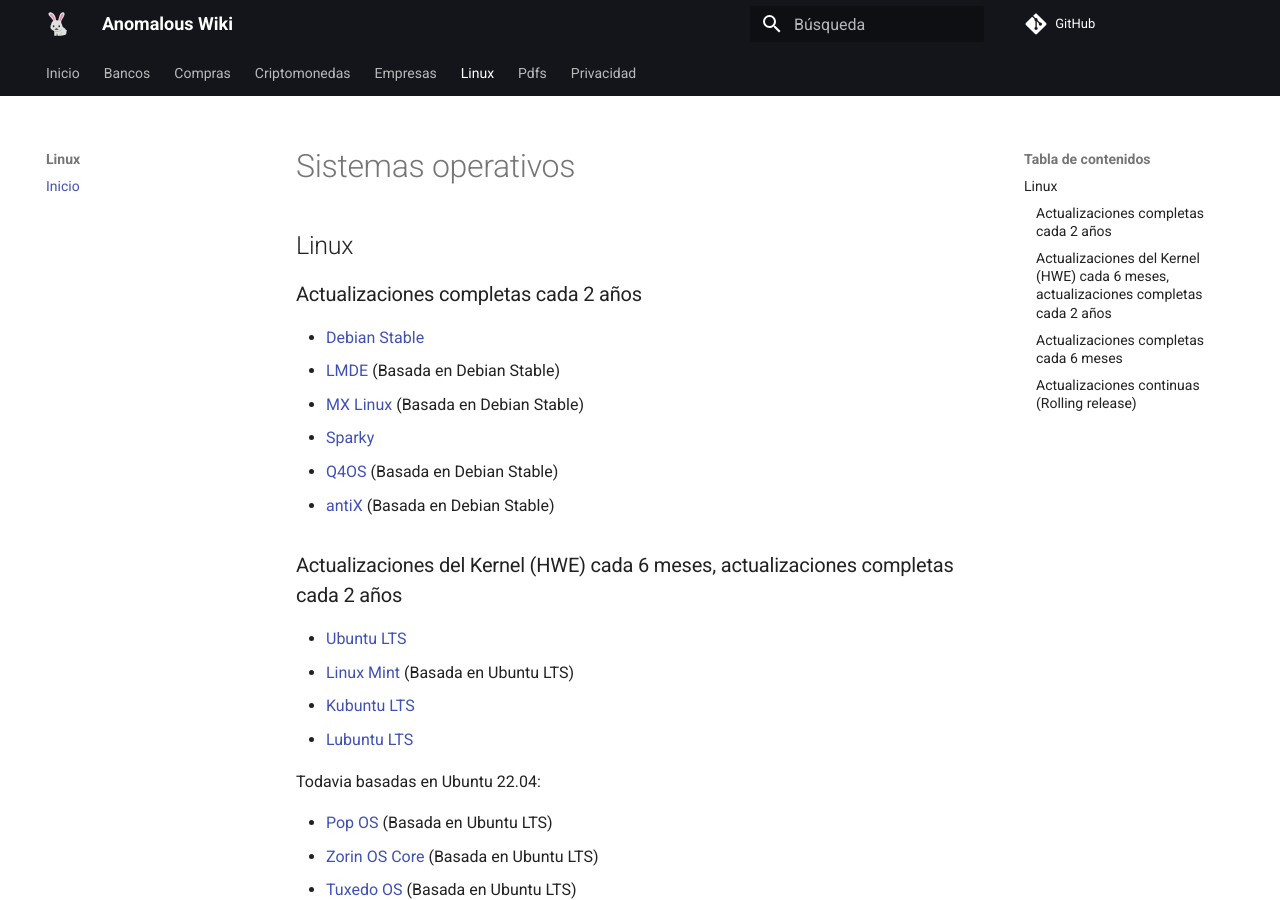
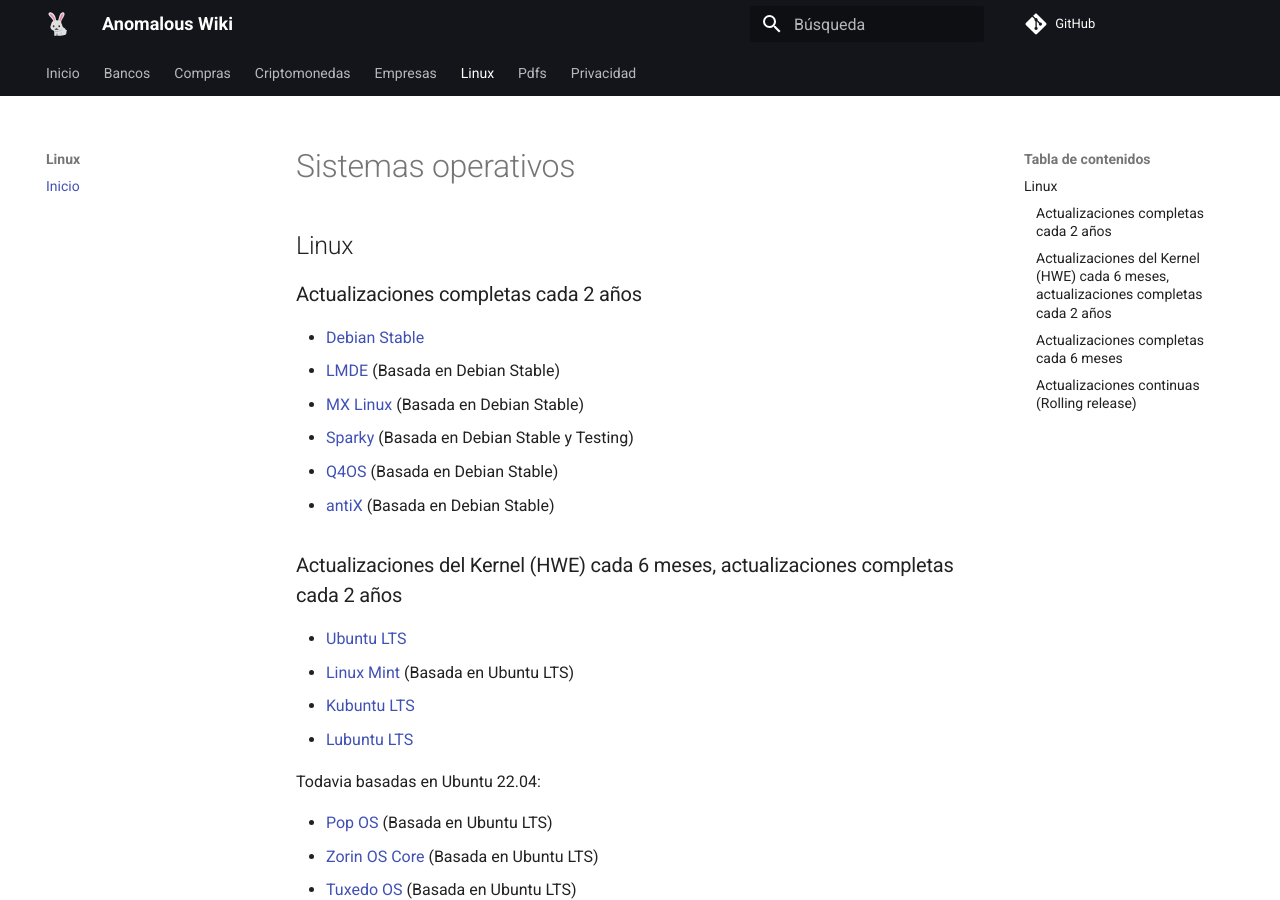
Before and after one commit to anomalouscode/wiki, an MkDocs documentation site: the page built from docs/linux/index.md, in a window 1280 px wide and 900 px high. Built offline with MkDocs 1.6.1 and Material for MkDocs 9.7.7, drawn with Linux system fonts in a browser that asks for light colours; comment, search, counter and statistics services are not loaded.

Commit message:
Update index.md

```diff
--- a/docs/linux/index.md
+++ b/docs/linux/index.md
@@ -11,7 +11,7 @@
 - [Debian Stable](https://debian.org/)
 - [LMDE](https://linuxmint.com/download_lmde.php) (Basada en Debian Stable)
 - [MX Linux](https://mxlinux.org/) (Basada en Debian Stable)
-- [Sparky](https://sparkylinux.org/)
+- [Sparky](https://sparkylinux.org/) (Basada en Debian Stable y Testing)
 - [Q4OS](https://q4os.org/) (Basada en Debian Stable)
 - [antiX](https://antixlinux.com/) (Basada en Debian Stable)
 
```
